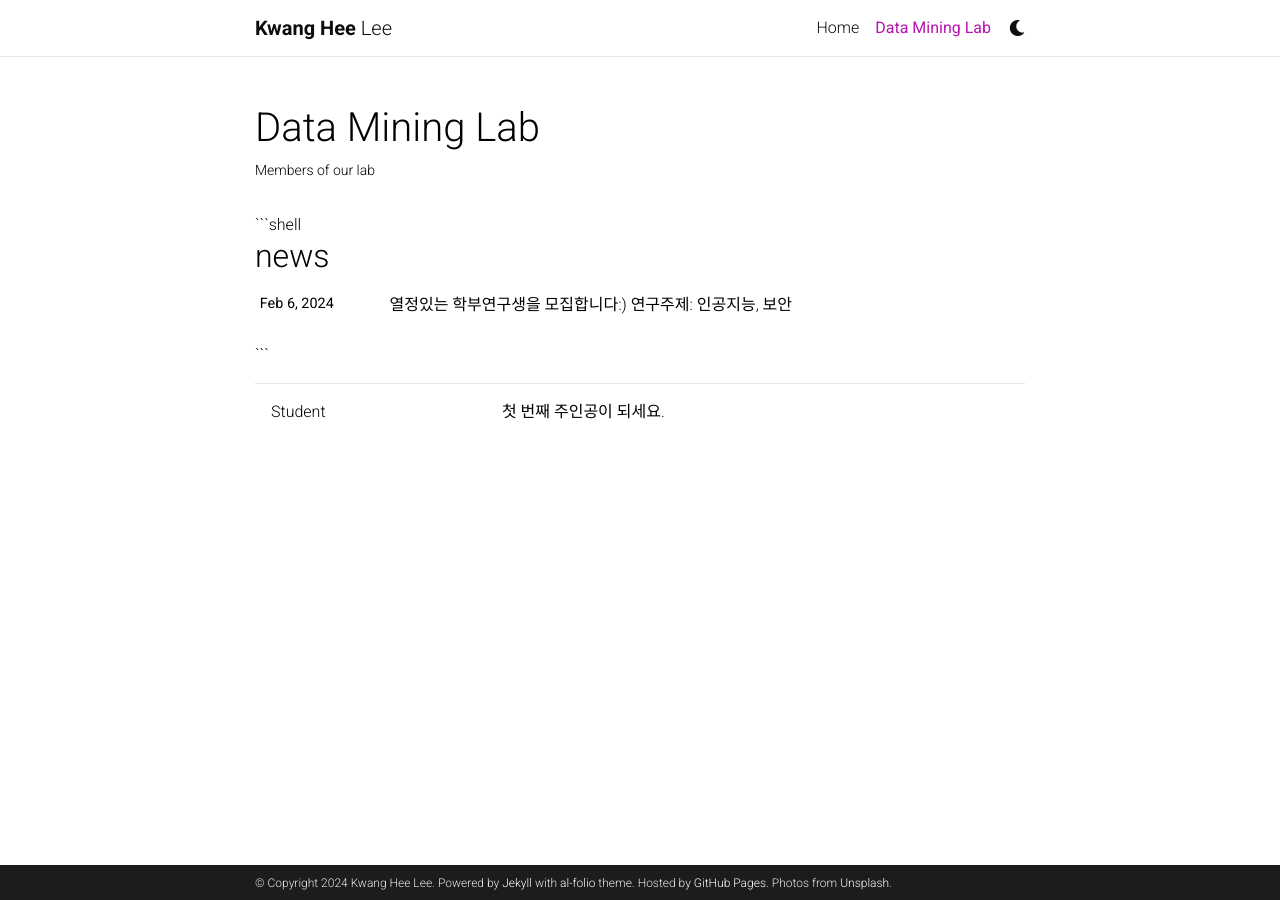
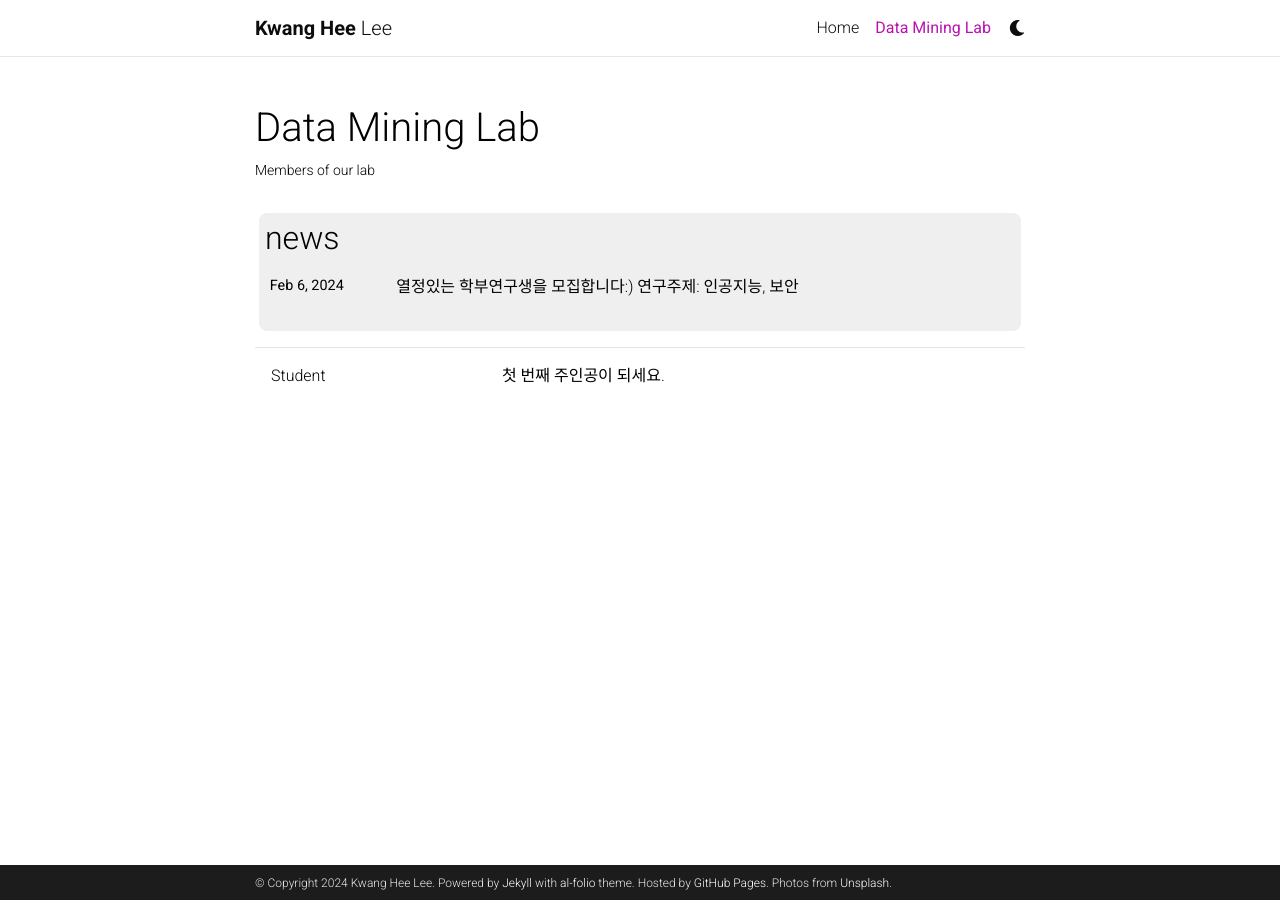
Before and after one commit to kwangheeya/kwangheeya.github.io, a Jekyll site: the page built from _pages/profiles.md, in a window 1280 px wide. Built offline with Jekyll 4.4.1, drawn with Linux system fonts in a browser that asks for light colours; comment, search, counter and statistics services are not loaded; a style sheet for code colours, icons or effects is not loaded.

Commit message:
Update profiles.html

````diff
--- a/_layouts/profiles.html
+++ b/_layouts/profiles.html
@@ -6,9 +6,9 @@ layout: page
   <article>
     {% if page.news -%}
       <!-- News -->
-    ```shell
+      <div style="border: 0px; border-radius: 8px; background-color: #efefef; margin: 4px; padding: 6px;">
       {%- include news.html %}
-    ```
+      </div>
     {%- endif %}
     {% if page.profiles %}
       {% for profile in page.profiles %}
````
